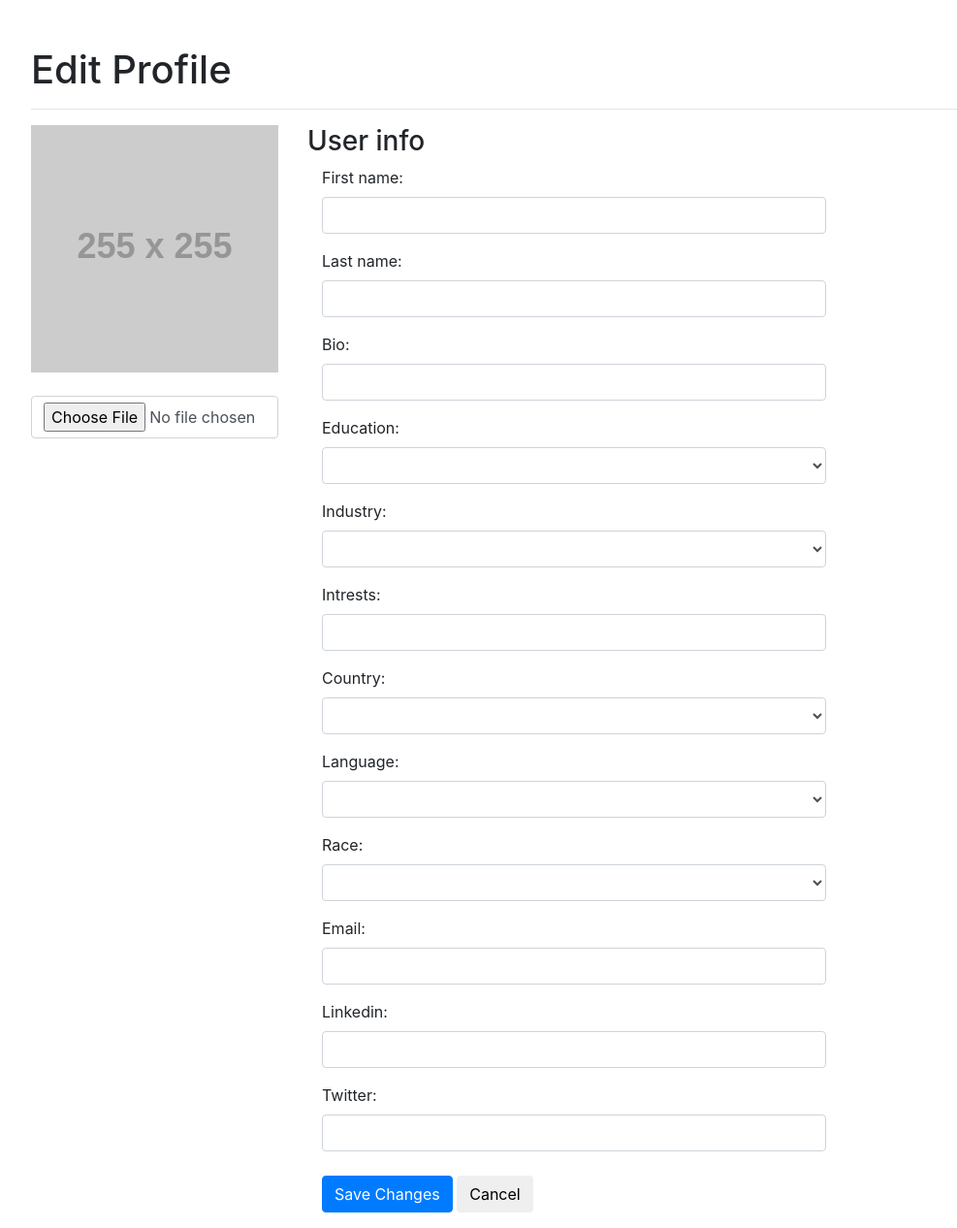
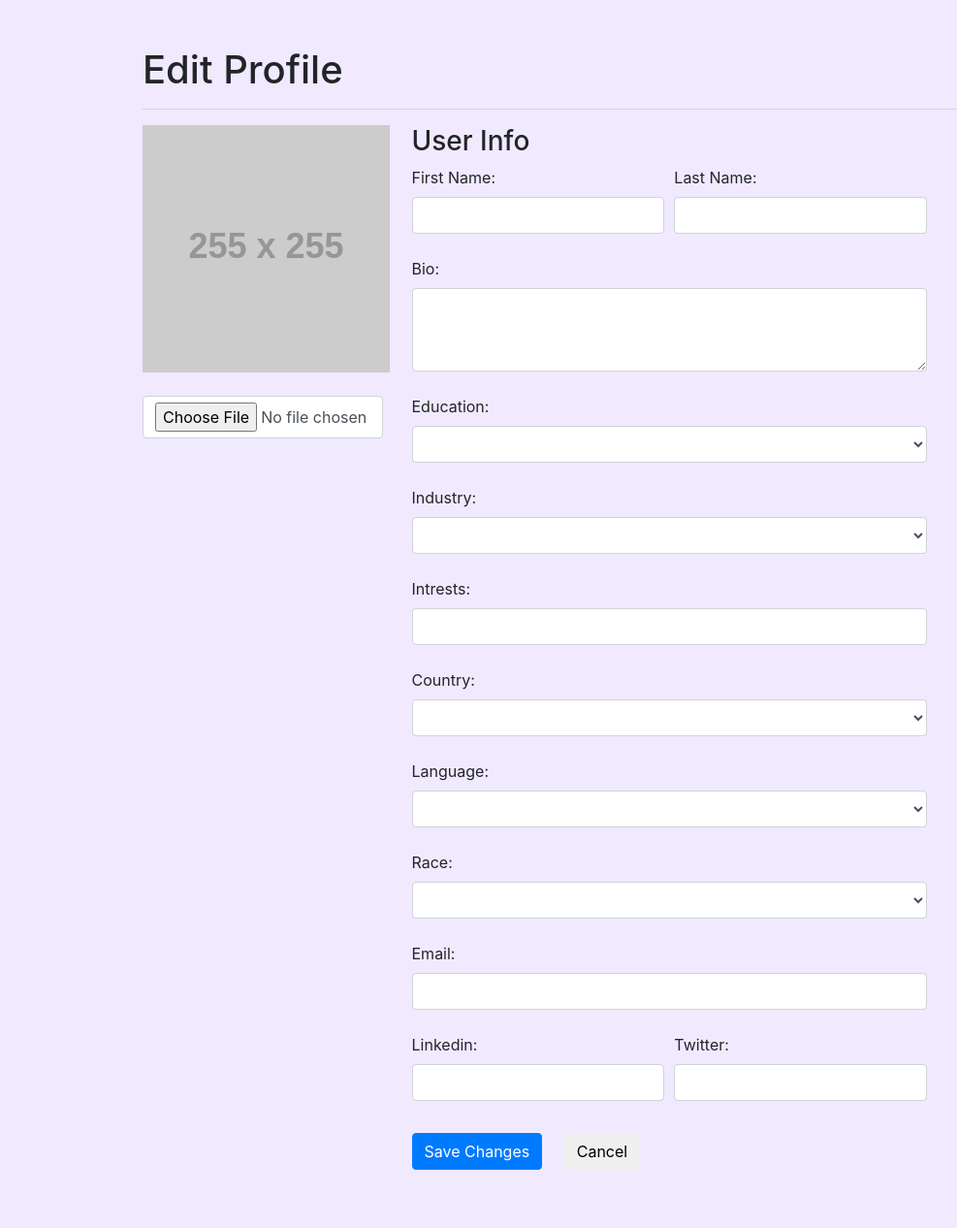
Before and after one commit to kikihsieh/cmdfHack2019, a PHP site: page /src/edit.php in a window 1280 px wide. Shown: the whole page at 97% size, without its empty margins (53-1040 px from the left). After the commit the page ends 1206 px from the top, so only its background shows below. Run offline with PHP 8.4, Linux system fonts and the light colour scheme; the visitor is signed in with stand-in values (Sample User, id 1); grey boxes labelled with a size stand in for pictures from a placeholder-image service; data that the repository does not hold is empty; some libraries are stand-ins or nearby versions.

Commit message:
updated 'edit' ui

```diff
--- a/src/css/style.css
+++ b/src/css/style.css
@@ -6,6 +6,10 @@
 .login,
 .image {
   min-height: 100vh;
+}
+
+.edit_container {
+  padding-left: 200px;
 }
 
 .bg-image {
--- a/src/edit.php
+++ b/src/edit.php
@@ -30,8 +30,8 @@
 		<link rel="stylesheet" href="https://maxcdn.bootstrapcdn.com/bootstrap/4.0.0/css/bootstrap.min.css">
 		<link rel="stylesheet" type="text/css" href="css/style.css"/>
 	</head>
-	<body>
-		<div class="container">
+	<body style="background-color:#f1eaff;">
+		<div class="edit_container">
 			<br> <br>
 		    <h1>Edit Profile</h1>
 		  	<hr>
@@ -46,29 +46,31 @@
 
 		      <!-- edit form column -->
 		      <div class="col-md-9 personal-info">
-		        <h3>User info</h3>
+		        <h3>User Info</h3>
 
 		        <form class="form-horizontal" method="post" action="/cmdfHack2019/src/edit.php">
-		          <div class="form-group">
-		            <label class="col-lg-3 control-label">First name:</label>
-		            <div class="col-lg-8">
-		              <input class="form-control" type="text" name="edit_name" value="<?php echo $firstname?>">
+		          <div class="form-row">
+							<label class="col-lg-4 control-label">First Name:</label>
+								<label class="col-lg-8 control-label">Last Name:</label>
+								<div class="col-lg-4">
+									<input class="form-control" type="text" name="edit_name" value="<?php echo $firstname?>">
+								</div>
+		            <div class="col-lg-4">
+									<input class="form-control" type="text" name="edit_lastname" value="<?php echo $lastname?>">
 		            </div>
 		          </div>
-		          <div class="form-group">
-		            <label class="col-lg-3 control-label">Last name:</label>
-		            <div class="col-lg-8">
-		              <input class="form-control" type="text" name="edit_lastname" value="<?php echo $lastname?>">
+							<br>
+
+		          <div class="form-row">
+		            <label class="col-lg-8 control-label">Bio:</label>
+		            <div class="col-lg-8" >
+								<textarea class="form-control" type="text" name="edit_bio" rows="3"><?php echo $bio?></textarea>
+								<!--<input class="form-control" type="text" name="edit_bio" value="<?php echo $bio?>">-->
 		            </div>
 		          </div>
-		          <div class="form-group">
-		            <label class="col-lg-3 control-label">Bio:</label>
-		            <div class="col-lg-8">
-		              <input class="form-control" type="text" name="edit_bio" value="<?php echo $bio?>">
-		            </div>
-		          </div>
-		          <div class="form-group">
-		            <label class="col-lg-3 control-label">Education:</label>
+							<br>
+		          <div class="form-row">
+		            <label class="col-lg-8 control-label">Education:</label>
 		            <div class="col-lg-8">
 		              <div class="ui-select">
 		                <select id="user_country" class="form-control"  name="edit_education">
@@ -83,8 +85,10 @@
 		              </div>
 		            </div>
 		          </div>
-		          <div class="form-group">
-		            <label class="col-lg-3 control-label">Industry:</label>
+							<br>
+
+		          <div class="form-row">
+		            <label class="col-lg-8 control-label">Industry:</label>
 		            <div class="col-lg-8">
 		              <div class="ui-select">
 		                <select id="user_country" class="form-control"  name="edit_industry">
@@ -104,14 +108,17 @@
 		              </div>
 		            </div>
 		          </div>
-		          <div class="form-group">
-		            <label class="col-lg-3 control-label">Intrests:</label>
+							<br>
+		          <div class="form-row">
+		            <label class="col-lg-8 control-label">Intrests:</label>
 		            <div class="col-lg-8">
 		              <input class="form-control" type="text" name="edit_interests" value="<?php echo $interests?>">
 		            </div>
 		          </div>
-		          <div class="form-group">
-		            <label class="col-lg-3 control-label">Country:</label>
+							<br>
+
+		          <div class="form-row">
+		            <label class="col-lg-8 control-label">Country:</label>
 		            <div class="col-lg-8">
 		              <div class="ui-select">
 		                <select id="user_country" class="form-control" name="edit_country">
@@ -361,8 +368,10 @@
 		              </div>
 		            </div>
 		          </div>
-		          <div class="form-group">
-		            <label class="col-lg-3 control-label">Language:</label>
+							<br>
+
+		          <div class="form-row">
+		            <label class="col-lg-8 control-label">Language:</label>
 		            <div class="col-lg-8">
 		              <div class="ui-select">
 		                <select id="user_country" class="form-control" name="edit_language">
@@ -443,8 +452,10 @@
 		              </div>
 		            </div>
 		          </div>
-		          <div class="form-group">
-		            <label class="col-lg-3 control-label">Race:</label>
+							<br>
+
+		          <div class="form-row">
+		            <label class="col-lg-8 control-label">Race:</label>
 		            <div class="col-lg-8">
 		              <div class="ui-select">
 		                <select id="user_country" class="form-control" name="edit_race">
@@ -459,29 +470,30 @@
 		              </div>
 		            </div>
 		          </div>
-		          <div class="form-group">
-		            <label class="col-lg-3 control-label">Email:</label>
+							<br>
+		          <div class="form-row">
+		            <label class="col-lg-8 control-label">Email:</label>
 		            <div class="col-lg-8">
 		              <input class="form-control" type="text" name="edit_email" value="<?php echo $email?>">
 		            </div>
 		          </div>
-		          <div class="form-group">
-		            <label class="col-lg-3 control-label">Linkedin:</label>
-		            <div class="col-lg-8">
+							<br>
+		          <div class="form-row">
+		            <label class="col-lg-4 control-label">Linkedin:</label>
+								<label class="col-lg-8 control-label">Twitter:</label>
+		            <div class="col-lg-4">
 		              <input class="form-control" type="text" name="edit_linkedin" value="<?php echo $linkedin?>">
 		            </div>
-		          </div>
-		          <div class="form-group">
-		            <label class="col-lg-3 control-label">Twitter:</label>
-		            <div class="col-lg-8">
+		            <div class="col-lg-4">
 		              <input class="form-control" type="text" name="edit_twitter" value="<?php echo $twitter?>">
 		            </div>
-		          </div>
-		          <div class="form-group">
-		            <label class="col-md-3 control-label"></label>
+								</div>
+								<br>
+		          <div class="form-row">
+		            <label class="col-md-8 control-label"></label>
 		            <div class="col-md-8">
 		              <input type="submit" class="btn btn-primary" value="Save Changes">
-		              <span></span>
+		              &nbsp;&nbsp;&nbsp;
 		              <input type="reset" class="btn btn-default" value="Cancel">
 		            </div>
 		          </div>
@@ -516,16 +528,16 @@
 		$linkedin = $_POST['edit_linkedin'];
 		$twitter = $_POST['edit_twitter'];
 
-		/*
-		echo $username .'<br>'. 'pic_url' .'<br>'. $firstname .'<br>'. $lastname .'<br>'. $bio .'<br>'. $education .'<br>'. $industry .'<br>'. $interests .'<br>'. $country .'<br>'. $language .'<br>'. $race .'<br>'. $email .'<br>'. $linkedin .'<br>'. $twitter;
-		*/
+
+		//echo $username .'<br>'. 'pic_url' .'<br>'. $firstname .'<br>'. $lastname .'<br>'. $bio .'<br>'. $education .'<br>'. $industry .'<br>'. $interests .'<br>'. $country .'<br>'. $language .'<br>'. $race .'<br>'. $email .'<br>'. $linkedin .'<br>'. $twitter;
+
 
 		$sql = "UPDATE Users SET pic_url='pic_url', firstname='$firstname', lastname='$lastname', bio='$bio', education='$education', industry='$industry', interests='$interests', country='$country',
 			language='$language', race='$race', email='$email', linkedin='$linkedin', twitter='$twitter' WHERE username='$username'";
 		// echo '<br><br>' . $sql;
 
 		if ($conn->query($sql) === TRUE) {
-	    	echo "UPDATED!";
+	    	// echo "UPDATED!";
 		} else {
 	    	// echo "Error: " . $sql . "<br>" . $conn->error;
 		}
```
